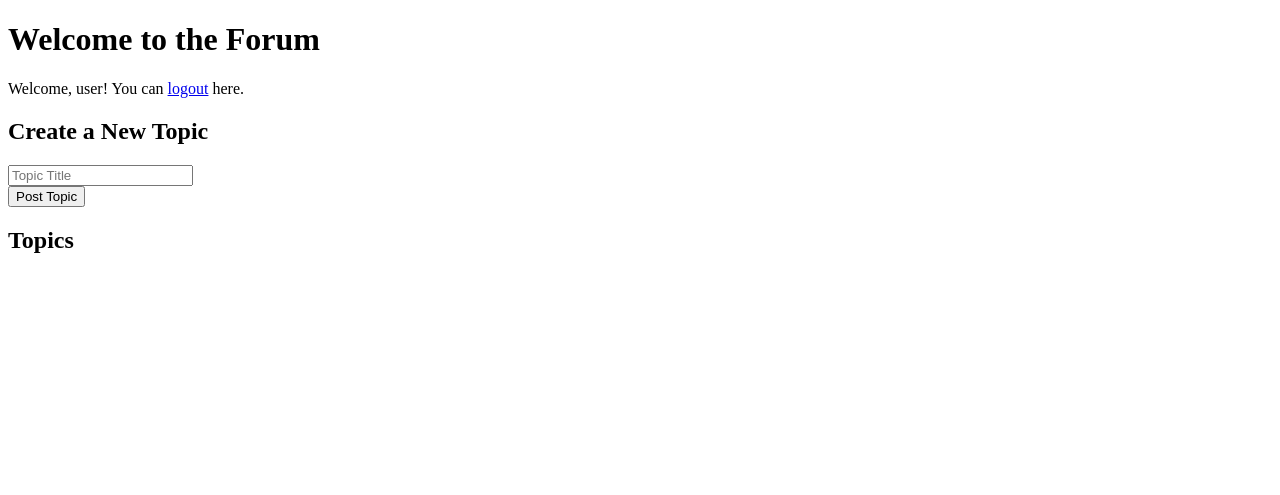
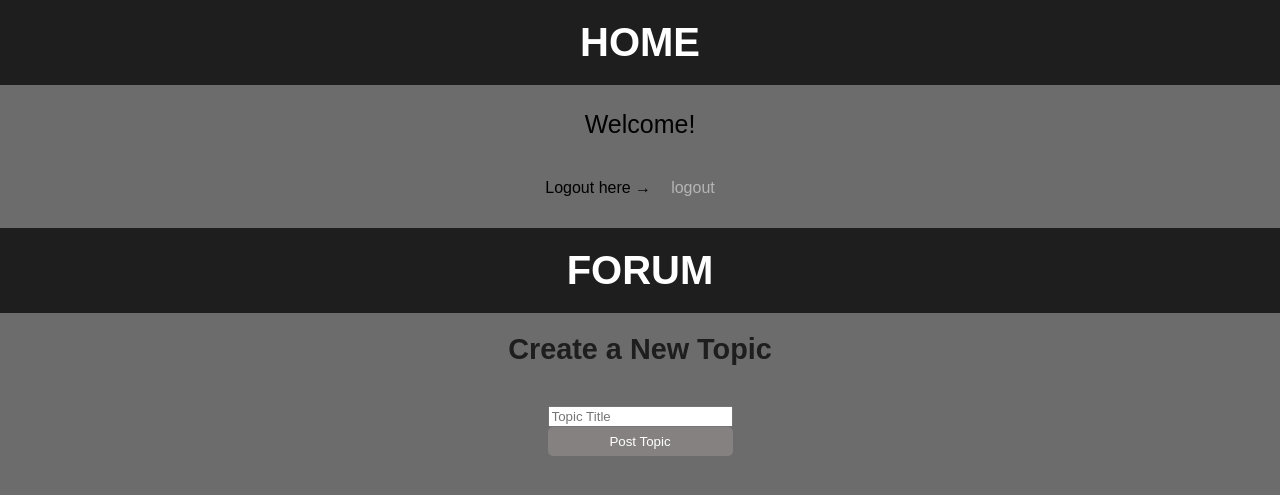
Before and after one commit to annijakampe/FORUM, a PHP site: page / in a window 1280 px wide. Shown: the top 495 px of the page. Run offline with PHP 8.4, Linux system fonts and the light colour scheme; the visitor is signed in with stand-in values (Sample User, id 1); data that the repository does not hold is empty.

Commit message:
viss iet

```diff
--- /dev/null
+++ b/assets/index.css
@@ -0,0 +1,95 @@
+body {
+  font-family: Arial, sans-serif;
+  background-color: #6c6c6c;
+  margin: 0;
+  padding: 0;
+  text-align: center;
+}
+
+h1 {
+  background-color: #1e1e1e;
+  color: #ffffff;
+  padding: 20px;
+  margin: 0;
+}
+
+h2 {
+  color: #1e1e1e;
+  font-size: 1.8em;
+  margin: 20px 0;
+}
+
+h3 {
+  color: #1e1e1e;
+  font-size: 1.4em;
+  background-color: #888888;
+  padding: 10px;
+  border-radius: 5px;
+}
+
+p {
+  color: #000000;
+  font-size: 1em;
+}
+
+a {
+  display: inline-block;
+  color: #b6b5b5;
+  padding: 10px 15px;
+  border-radius: 5px;
+  text-decoration: none;
+  margin: 5px;
+}
+
+a:hover {
+  background-color: #1e1e1e;
+  color: #e7e2e0;
+}
+
+form {
+  background-color: transparent;
+  padding: 20px;
+  display: inline-block;
+  /* margin: 20px; */
+  text-align: left;
+}
+
+input[type="submit"] {
+  width: 100%;
+  padding: 7px;
+  background-color: #858181;
+  color: white;
+  border: none;
+  border-radius: 5px;
+  cursor: pointer;
+}
+
+input[type="submit"]:hover {
+  background-color: #45a049;
+}
+
+.topic,
+.comment {
+  background-color: #1e1e1e2b;
+  padding: 10px;
+  margin: 20px 0;
+  border-radius: 5px;
+  box-shadow: 2px 2px 5px rgba(0, 0, 0, 0.1);
+  text-align: left;
+}
+
+.topic:hover,
+.comment:hover {
+  background-color: #858181;
+  cursor: pointer;
+}
+
+.comment a {
+  color: #ffffff;
+  font-weight: bold;
+  text-decoration: none;
+}
+
+.comment a:hover {
+  color: #e7e2e0;
+}
--- a/includes/delete_topic.php
+++ b/includes/delete_topic.php
@@ -2,7 +2,7 @@
 session_start();
 require '../database/db.php';
 
-// Check if user is logged in
+
 if (!isset($_SESSION['user_id'])) {
     die("Unauthorized access.");
 }
--- a/includes/fetch_comments.php
+++ b/includes/fetch_comments.php
@@ -5,14 +5,11 @@ if (isset($_GET['topic_id'])) {
     $topic_id = $_GET['topic_id'];
 
     try {
-        // Fetch comments with user names
+
         $stmt = $pdo->prepare("SELECT comments.*, users.username FROM comments JOIN users ON comments.user_id = users.id WHERE comments.topic_id = ? ORDER BY comments.created_at ASC");
         $stmt->execute([$topic_id]);
         $comments = $stmt->fetchAll(PDO::FETCH_ASSOC);
     } catch (PDOException $e) {
         echo "Error: " . $e->getMessage();
     }
-
-    // Return comments as JSON (if needed) or prepare for rendering in HTML
-    // echo json_encode($comments);
 }
--- a/includes/fetch_topics.php
+++ b/includes/fetch_topics.php
@@ -2,13 +2,9 @@
 include '../database/db.php';
 
 try {
-    // Fetch topics with user names
     $stmt = $pdo->prepare("SELECT topics.*, users.username FROM topics JOIN users ON topics.user_id = users.id ORDER BY topics.created_at DESC");
     $stmt->execute();
     $topics = $stmt->fetchAll(PDO::FETCH_ASSOC);
 } catch (PDOException $e) {
     echo "Error: " . $e->getMessage();
 }
-
-// Return topics as JSON (if needed) or prepare for rendering in HTML
-// echo json_encode($topics);
--- a/includes/post_topic.php
+++ b/includes/post_topic.php
@@ -3,7 +3,7 @@ error_reporting(E_ALL);
 ini_set('display_errors', 1);
 
 session_start();
-include '../database/db.php'; // Ensure this includes the correct PDO connection
+include '../database/db.php';
 
 if (!isset($_SESSION['user_id'])) {
     die("You must be logged in to post a topic.");
@@ -17,7 +17,6 @@ if ($_SERVER["REQUEST_METHOD"] == "POST") {
         die("Title cannot be empty.");
     }
 
-    // Use $pdo for database operations
     try {
         $stmt = $pdo->prepare("INSERT INTO topics (user_id, title) VALUES (?, ?)");
         $stmt->execute([$user_id, $title]);
--- a/public/index.php
+++ b/public/index.php
@@ -11,63 +11,65 @@ $is_guest = !isset($_SESSION['user_id']);
 
 <head>
     <title>Forum</title>
-    <!-- <link rel="stylesheet" href="../assets/indexx.css"> -->
+    <link rel="stylesheet" href="../assets/index.css?t=123">
 </head>
+<!-- * ------------------- Sākums ----------------- *  -->
 
 <body>
-    <h1>Welcome to the Forum</h1>
+    <h1 style="font-size: 40px  ">HOME</h1>
     <?php if ($is_guest): ?>
-        <p>You are viewing as a guest. Please <a href="../includes/login.php">login</a> or <a href="../includes/register.php">register</a> to post topics or comments.</p>
+        <p>Log in to post!</p>
+        <p><a href="../includes/login.php">login</a> or <a href="../includes/register.php">register</a></p>
     <?php else: ?>
-        <p>Welcome, user! You can <a href="../includes/logout.php">logout</a> here.</p>
+        <p style="font-size: 25px">Welcome!</p>
+        <p>Logout here →<a href=" ../includes/logout.php">logout</a> </p>
+
     <?php endif; ?>
+    <h1 style="font-size: 40px  ">FORUM</h1>
 
-    <!-- Form to create a new topic -->
+    <!-- * ------------------- TOPICS ----------------- *  -->
     <?php if (!$is_guest): ?>
-        <h2>Create a New Topic</h2>
+        <h2>Create a New Topic </h2>
         <form method="post" action="../includes/post_topic.php">
             <input type="text" name="title" placeholder="Topic Title" required><br>
             <input type="submit" value="Post Topic">
         </form>
     <?php endif; ?>
-
-    <h2>Topics</h2>
     <?php
     try {
-        // Fetch topics with user names from the database using PDO
+        // topics ar lietotāja vārdiem no db
         $stmt = $pdo->query("SELECT topics.*, users.username FROM topics JOIN users ON topics.user_id = users.id ORDER BY topics.created_at DESC");
-
         while ($topic = $stmt->fetch()) {
             echo "<div class='topic'>";
             echo "<h3>" . htmlspecialchars($topic['title']) . "</h3>";
             echo "<p>by " . htmlspecialchars($topic['username'])  . "</p>";
 
-            // Check if the logged-in user is the creator of the topic
+            // Pārbauda vai lietotājs ir topic autors un tad ir iespēja dzēst topic
             if (!$is_guest && $topic['user_id'] == $_SESSION['user_id']) {
-                // Form to delete the topic
                 echo "<form method='post' action='../includes/delete_topic.php'>";
                 echo "<input type='hidden' name='topic_id' value='" . $topic['id'] . "'>";
                 echo "<input type='submit' value='Delete Topic'>";
                 echo "</form><br>";
             }
 
-            // Fetch comments for each topic with user names
+            //  * ------------------- KOMENTĀRI -----------------
+            // komentāri ar lietotāja vārdiem
             $stmt_comments = $pdo->prepare("SELECT comments.*, users.username FROM comments JOIN users ON comments.user_id = users.id WHERE comments.topic_id = ? ORDER BY comments.created_at ASC");
             $stmt_comments->execute([$topic['id']]);
             while ($comment = $stmt_comments->fetch()) {
                 echo "<div class='comment'>";
+                echo "<p>" . htmlspecialchars($comment['content']) . "</p>";
                 echo "<p>by " . htmlspecialchars($comment['username']) . "</p>";
-                echo "<p>" . htmlspecialchars($comment['content']) . "</p>";
                 if (!$is_guest && $comment['user_id'] == $_SESSION['user_id']) {
                     echo "<a href='../includes/delete_comment.php?id=" . $comment['id'] . "'>Delete</a>";
                 }
                 echo "</div>";
             }
 
-            // Comment form for logged-in users
+            // Komentēšanas iespēja tiem kas ir ielogoti
             if (!$is_guest) {
                 echo "<form method='post' action='../includes/post_comment.php'>";
-                echo "<input type='hidden' name='topic_id' value='" . $topic['id'] . "'>";
+                echo "<input type='hidden' name='topic_id' value='" . htmlspecialchars($topic['id']) . "'>";
                 echo "<textarea name='content' placeholder='Write a comment...' required></textarea><br>";
                 echo "<input type='submit' value='Post Comment'>";
                 echo "</form>";
```
Also changed, not shown: assets/indexx.css (deleted, +0 -78 lines), assets/log_reg.css (added, +65 -0 lines), includes/login.php (+4 -4 lines), includes/register.php (+4 -4 lines), random_stuff/testing.CSS (added, +80 -0 lines), random_stuff/topic.php (renamed from public/topic.php).
